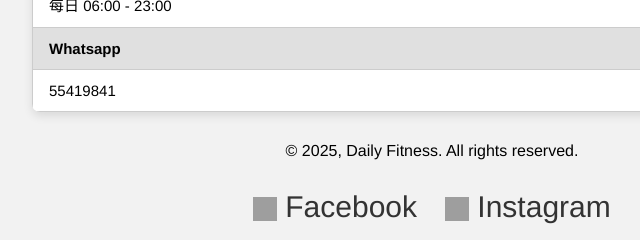
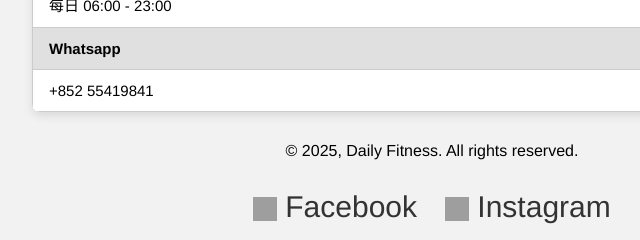
Before and after one commit to Samuelweb2025/website, a plain HTML site: page index.html in a window 1280 px wide. Shown: the part 1671-1911 px from the top of the page, 208-848 px from the left. Drawn offline with Linux system fonts and the light colour scheme; grey boxes are pictures that could not be loaded.

Commit message:
Update index.html

```diff
--- a/index.html
+++ b/index.html
@@ -115,7 +115,7 @@
           <th colspan="2">Whatsapp </th>
         </tr>
         <tr>
-          <td colspan="2"> 55419841</td>
+          <td colspan="2">+852 55419841</td>
         </tr>
       </table>
     </div>
```
